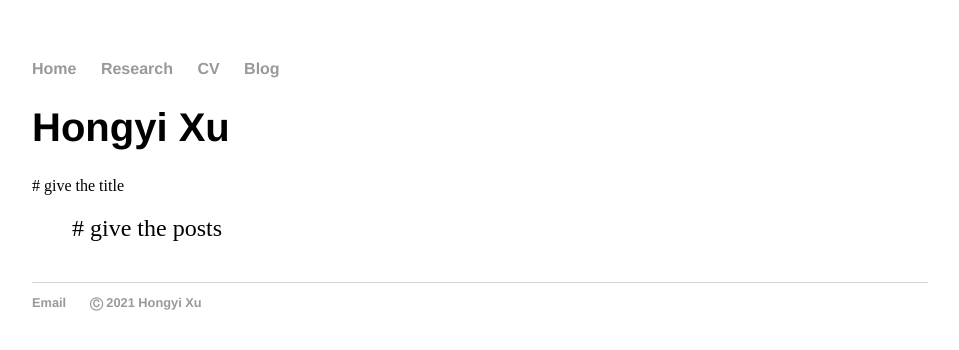
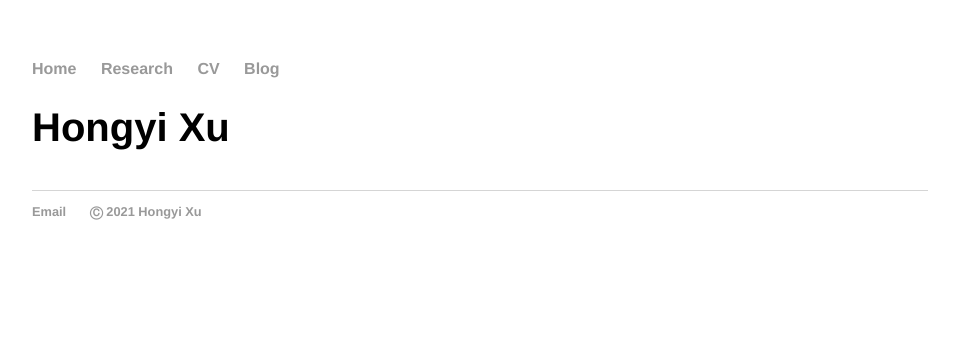
Before and after one commit to hongyileoxu/hongyileoxu.github.io, a Jekyll site: the page built from blog/index.html, in a window 1280 px wide. Shown: the top 350 px of the page, without its empty margins (160-1119 px from the left). Built offline with Jekyll 4.4.1, drawn with Linux system fonts in a browser that asks for light colours.

Commit message:
Update index.html

```diff
--- a/blog/index.html
+++ b/blog/index.html
@@ -2,8 +2,8 @@
 layout: default
 title: Hongyi Xu
 ---
-	<h1>{{ page.title }}</h1> # give the title
-	<ul class="posts"> # give the posts
+	<h1>{{ page.title }}</h1>
+	<ul class="posts">
 
 	  {% for post in site.posts %}
 	    <li><span>{{ post.date | date_to_string }}</span> » <a href="{{ post.url }}" title="{{ post.title }}">{{ post.title }}</a></li>
```
